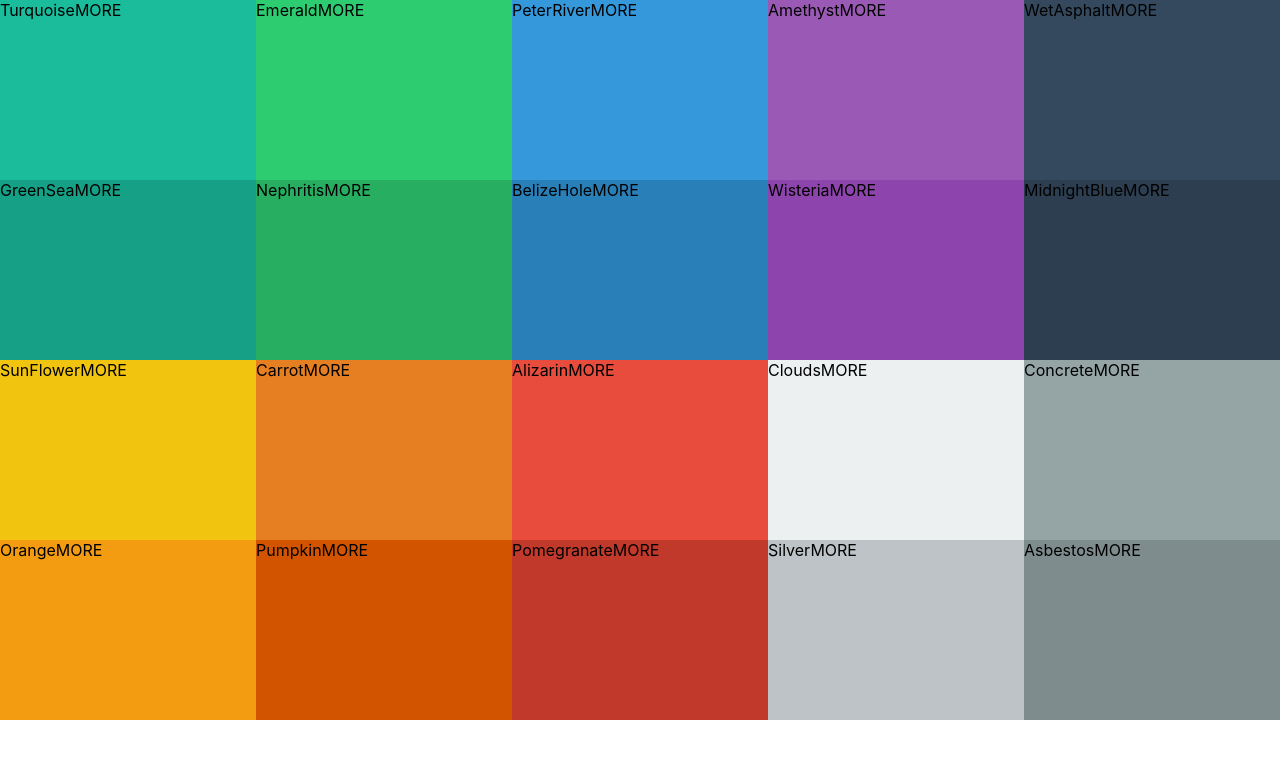
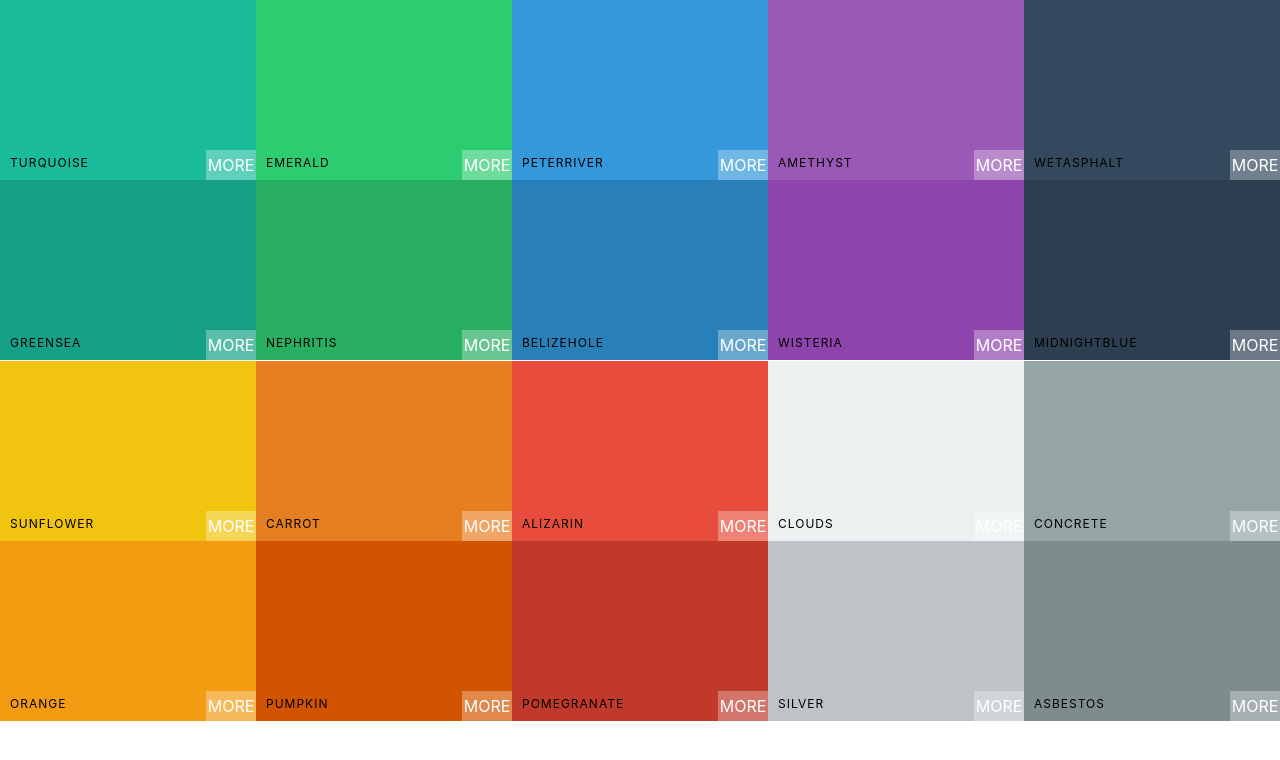
Before and after one commit to nikhilknick/cooolors, a React (Create React App) app: page / in a window 1280 px wide. Shown: the top 760 px of the page. Built offline with nearby package versions, Linux system fonts and the light colour scheme.

Commit message:
Style ColorBox

```diff
--- a/src/ColorBox.css
+++ b/src/ColorBox.css
@@ -5,4 +5,55 @@
     display: inline-block;
     position: relative;
     cursor: pointer;
+    margin-bottom: -3.7px;
 }
+
+.copy-button{
+    color: white;
+    outline: none;
+    border: none;
+    background: rgba(255,255,255, .3);
+    width: 50px;
+    height: 30px;
+    position: absolute;
+    top: 50%;
+    left:50%;
+    text-align:center;
+    display: inline-block;
+    transform: translate(-50%,-50%);
+    opacity: 0;
+    transition: all .5s;
+    text-transform: uppercase;
+
+}
+
+.ColorBox:hover .copy-button{
+    opacity: 1;
+}
+
+.box-content{
+    position: absolute;
+    width: 100%;
+    left: 0;
+    bottom:0;
+    padding: 10px;
+    color: black;
+    letter-spacing: 1px;
+    text-transform: uppercase;
+    font-size: 12px;
+
+}
+.see-more{
+    color: white;
+    outline: none;
+    border: none;
+    background: rgba(255,255,255, .3);
+    width: 50px;
+    height: 30px;
+    position: absolute;
+    right: 0;
+    bottom: 0;
+    text-align: center;
+    line-height: 30px;
+    text-transform: uppercase;
+}
--- a/src/ColorBox.js
+++ b/src/ColorBox.js
@@ -3,10 +3,16 @@
 
 export default class ColorBox extends Component {
     render() {
+        const {name,background} = this.props;
         return (
-            <div style={{background:this.props.background}} className="ColorBox">
-                <span>{this.props.name}</span>
-                <span>MORE</span>
+            <div style={{background}} className="ColorBox">
+                <div className="copy-container">
+                    <div className="box-content">
+                        <span>{name}</span>
+                    </div>
+                    <button className="copy-button">Copy</button>
+                </div>
+                <span className="see-more">More</span>
             </div>
         )
     }
```
